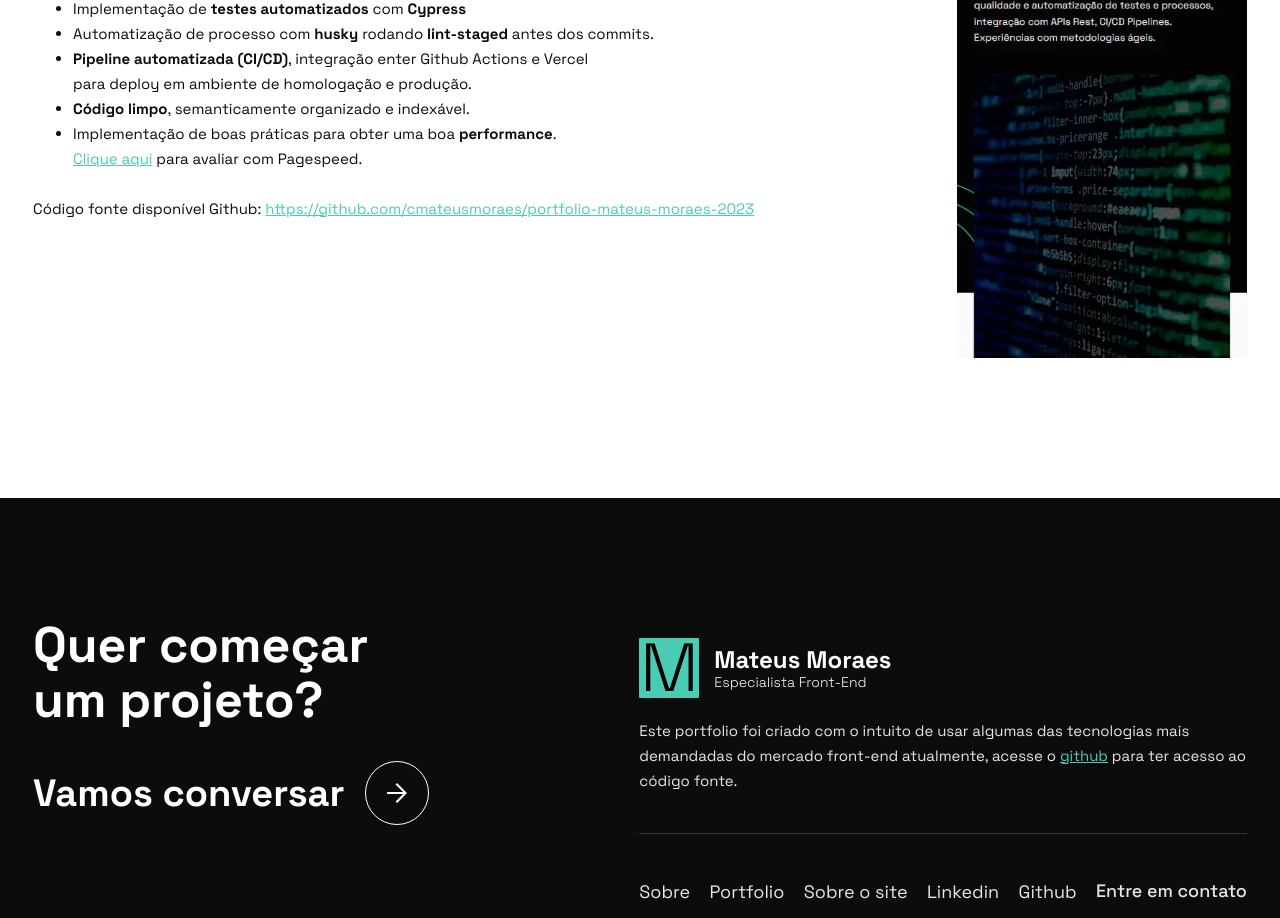
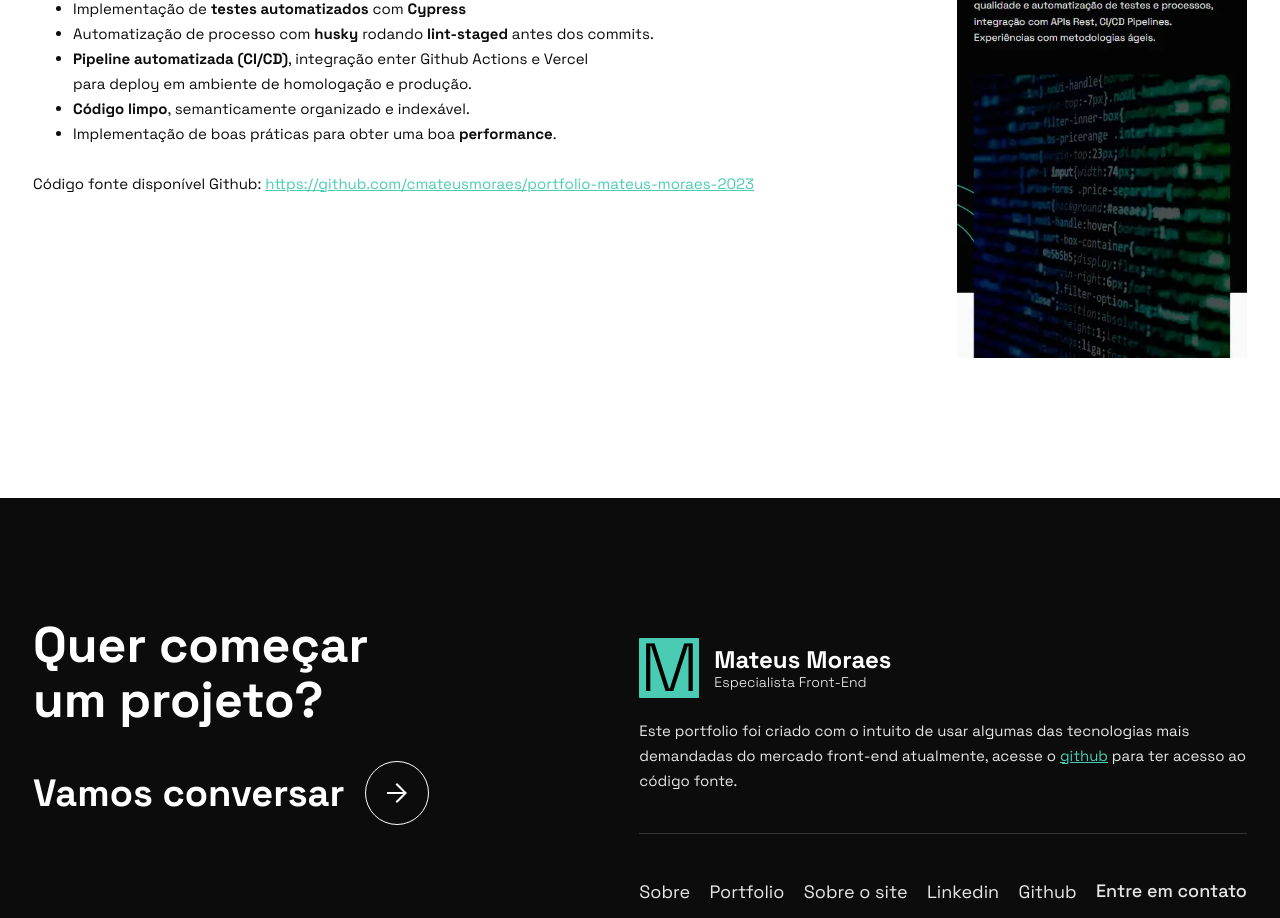
Before and after one commit to cmateusmoraes/portfolio-mateus-moraes-2023, a Next.js app: page / in a window 1280 px wide. Shown: the part 3640-4558 px from the top of the page. Built offline with nearby package versions, Linux system fonts and the light colour scheme.

Commit message:
Remove pagespeed CTA

```diff
--- a/src/components/Sections/AboutSite/index.tsx
+++ b/src/components/Sections/AboutSite/index.tsx
@@ -109,15 +109,7 @@ export function AboutSite() {
             </li>
             <li>
               Implementação de boas práticas para obter uma boa{" "}
-              <strong>performance</strong>.{" "}<br />
-              <a
-                href="https://pagespeed.web.dev/analysis/https-www-mateusmoraes-com-br/eecimo4a2i?form_factor=desktop"
-                target="_blank"
-                rel="noopener noreferrer"
-              >
-                Clique aqui
-              </a>{" "}
-              para avaliar com Pagespeed.
+              <strong>performance</strong>.
             </li>
           </ul>
 
```
